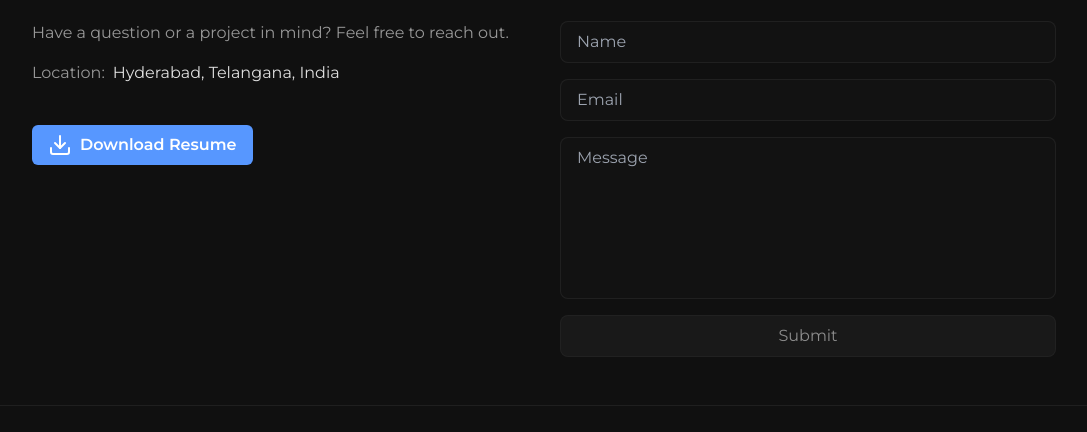
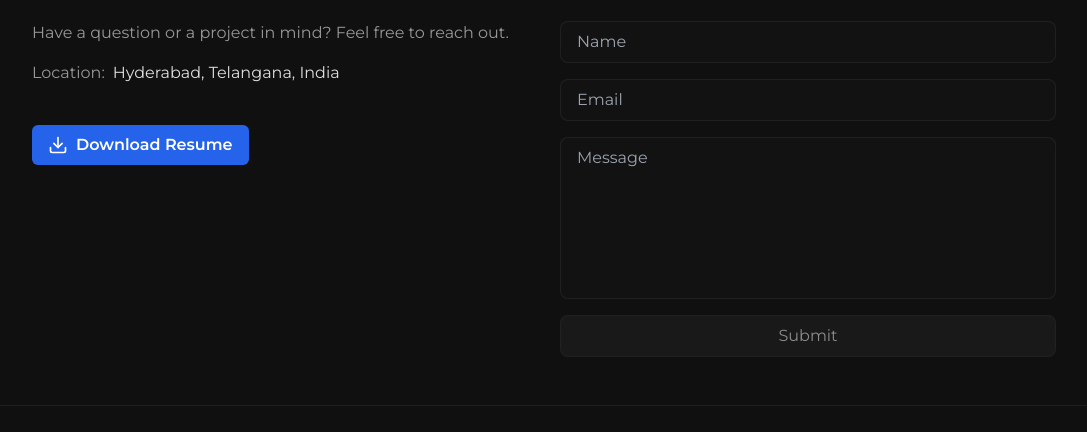
Before and after one commit to kamalkoushikd/PortfolAstro, an Astro site: page / in a window 1280 px wide. Shown: the part 3081-3513 px from the top of the page, without its empty margins (96-1183 px from the left). Built offline with nearby package versions, Linux system fonts and the light colour scheme; Astro itself is replaced by a stand-in of ours; some packages are replaced by stand-ins of ours; no server answers; the database is empty.

Commit message:
Astro Portfolio revamp with spotify and resume button add and resume

```diff
--- a/src/React/ResumeDownloadButton.tsx
+++ b/src/React/ResumeDownloadButton.tsx
@@ -1,51 +1,46 @@
-'use client'
-
+// src/components/ResumeDownloadButton.jsx
+// NB: This is still less ideal than a plain Astro component with an <a> tag if DRM is an issue.
 import { useState } from 'react';
 import { Download } from 'lucide-react';
 
 export default function ResumeDownloadButton({ resumeUrl = '/resume.pdf', fileName = 'resume.pdf' }) {
-    const [isDownloading, setIsDownloading] = useState(false);
+    // The isDownloading state with a direct <a> tag is tricky because
+    // you don't get easy success/failure callbacks.
+    // For a simple download link, this state is often omitted.
+    const [isClicked, setIsClicked] = useState(false);
 
-    const handleDownload = async () => {
-        try {
-            setIsDownloading(true);
-            const response = await fetch(resumeUrl);
-            const blob = await response.blob();
-            const url = window.URL.createObjectURL(blob);
-            const a = document.createElement('a');
-            a.style.display = 'none';
-            a.href = url;
-            a.download = fileName;
-            document.body.appendChild(a);
-            a.click();
-            window.URL.revokeObjectURL(url);
-            document.body.removeChild(a);
-        } catch (error) {
-            console.error('Download failed:', error);
-        } finally {
-            setIsDownloading(false);
-        }
+    const handleClick = () => {
+        setIsClicked(true);
+        // We can't reliably know when the download starts or finishes with a simple <a> tag.
+        // So, we just set a flag and maybe reset it after a timeout if needed.
+        // Or, more simply, don't disable the button, as the browser handles multiple clicks fine.
+        // For this example, let's just acknowledge the click.
+        setTimeout(() => setIsClicked(false), 2000); // Reset after 2s, purely cosmetic
     };
 
     return (
-        <button
-            onClick={handleDownload}
-            disabled={isDownloading}
+        <a
+            href={resumeUrl}
+            download={fileName}
+            onClick={handleClick} // You can still have an onClick
             style={{
-                backgroundColor: '#5797ff', // Tailwind CSS blue-900
+                backgroundColor: isClicked ? '#5797ff' : '#2563eb', // Slightly darker when "active"
                 color: 'white',
+                width: 'fit-content',
                 padding: '0.5rem 1rem',
                 borderRadius: '0.375rem',
                 border: 'none',
-                cursor: isDownloading ? 'not-allowed' : 'pointer',
+                cursor: 'pointer',
                 display: 'flex',
                 alignItems: 'center',
                 gap: '0.5rem',
                 fontWeight: '600',
-                fontSize: '1rem'
+                fontSize: '1rem',
+                textDecoration: 'none',
+                opacity: isClicked ? 0.7 : 1, // Visual feedback
             }}
         >
-            {isDownloading ? 'Downloading...' : <><Download /> Download Resume</>}
-        </button>
+            {isClicked ? 'Starting...' : <><Download size={20} /> Download Resume</>}
+        </a>
     );
 }
--- a/src/components/contact.astro
+++ b/src/components/contact.astro
@@ -19,10 +19,7 @@ import ResumeDownloadButton from "../React/ResumeDownloadButton";
           <span class="text-[var(--white)]">Hyderabad, Telangana, India</span>
         </div>
         <div class="mt-10">
-          <ResumeDownloadButton
-            resumeUrl="/resume.pdf"
-            fileName="resume.pdf"
-          />
+          <ResumeDownloadButton client:load/>
         </div>
       </div>
 
```
